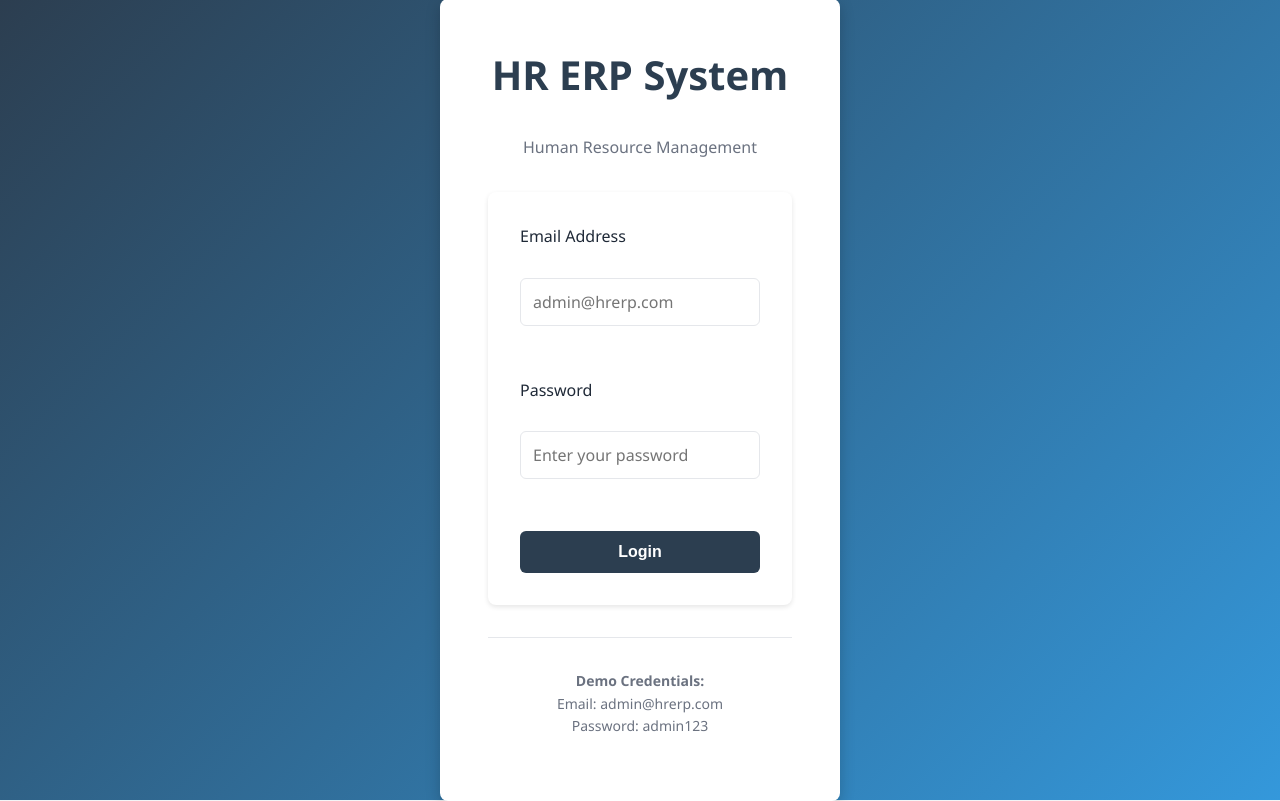
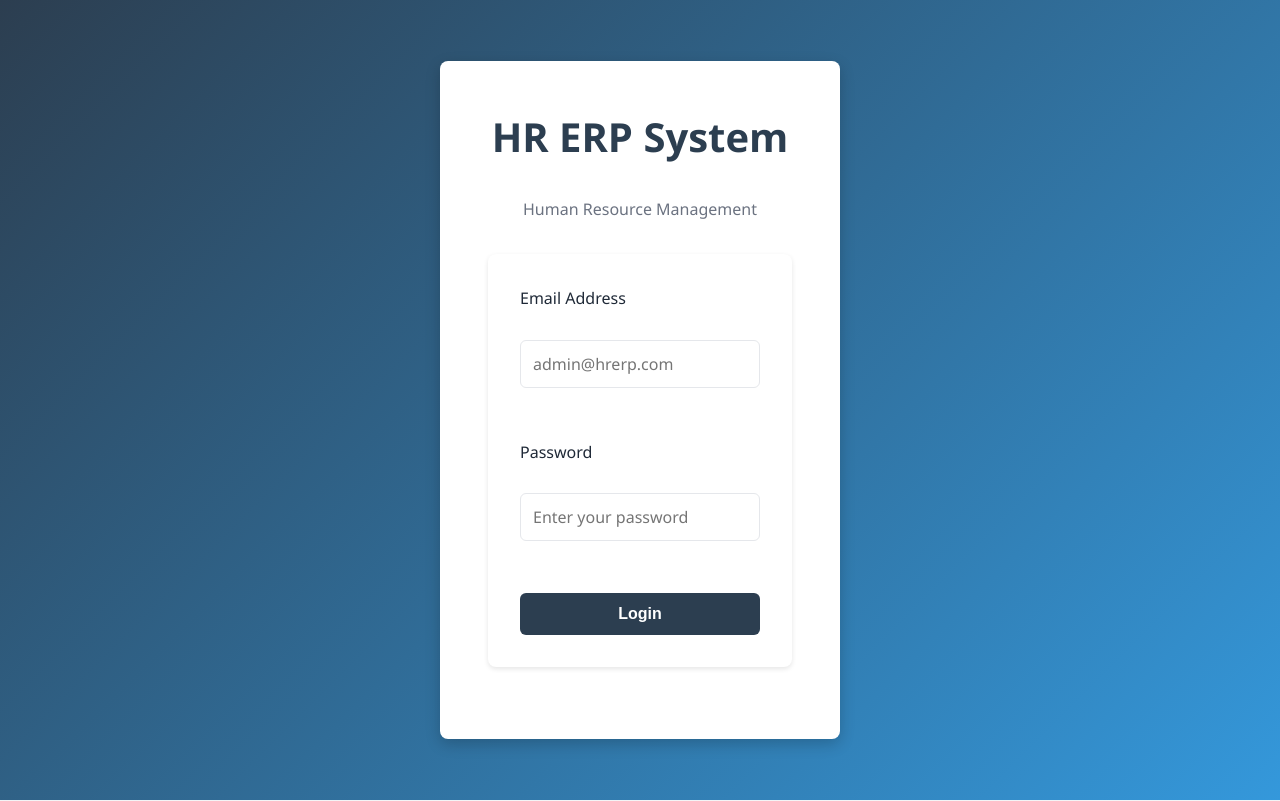
Before and after one commit to hrexe178/hrerp1, a React (Create React App) app in the folder frontend/: page /login in a window 1280 px wide. Built offline with nearby package versions, Linux system fonts and the light colour scheme; no server answers.

Commit message:
Cleanup Login page footer

```diff
--- a/frontend/src/components/Login.jsx
+++ b/frontend/src/components/Login.jsx
@@ -80,13 +80,7 @@ const Login = () => {
           </button>
         </form>
 
-        <div className="login-footer">
-          <p className="test-credentials">
-            <strong>Demo Credentials:</strong><br />
-            Email: admin@hrerp.com<br />
-            Password: admin123
-          </p>
-        </div>
+
       </div>
     </div>
   );
```
